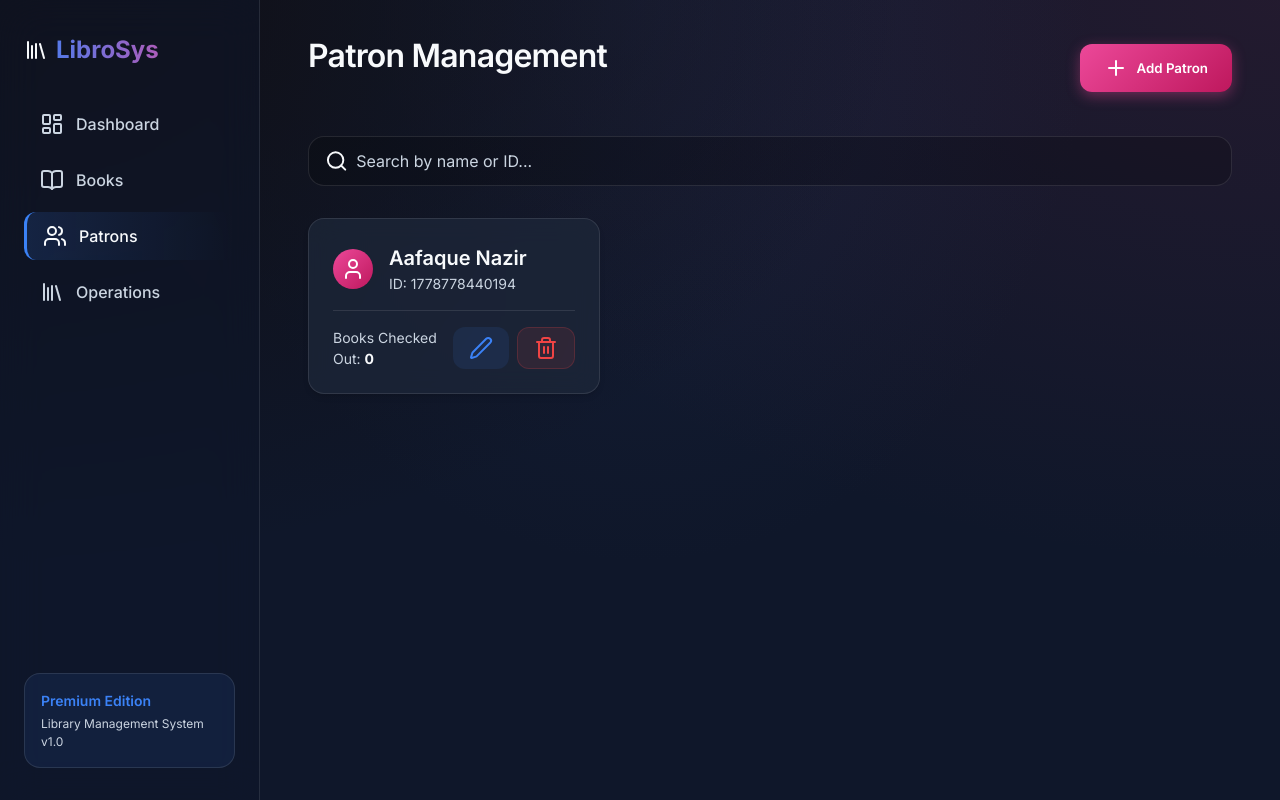
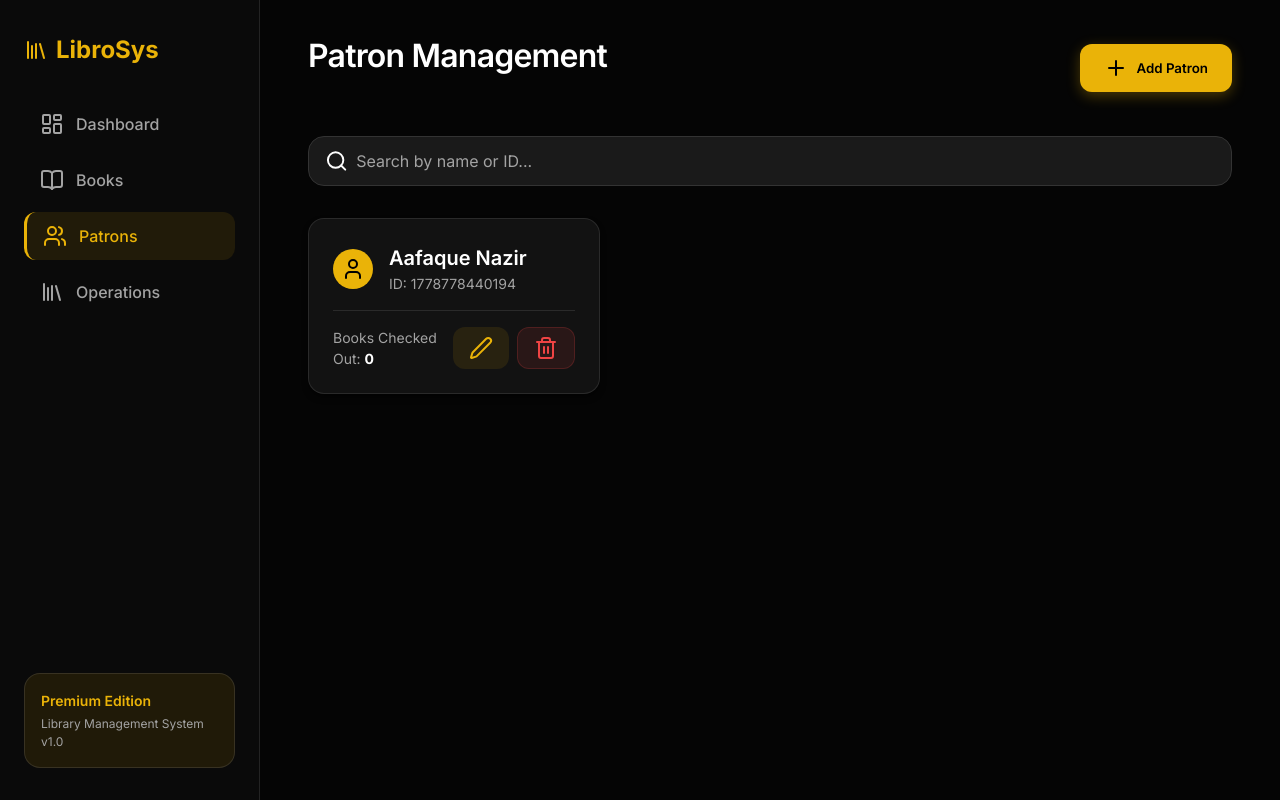
Before and after one commit to Aafaque-Nazir/task-ni8mare, a Next.js app: page /patrons in a window 1280 px wide. Built offline with nearby package versions, Linux system fonts and the light colour scheme.

Commit message:
feat: implement core library management modules including Book and Patron management, sidebar navigation, and global styling.

```diff
--- a/src/app/books/BookManager.tsx
+++ b/src/app/books/BookManager.tsx
@@ -92,7 +92,7 @@ export default function BookManager({ initialBooks }: { initialBooks: Book[] })
               <div style={{ display: 'flex', gap: '0.5rem' }}>
                 <button
                   className="btn btn-sm"
-                  style={{ background: 'rgba(59,130,246,0.1)', color: 'var(--primary-color)' }}
+                  style={{ background: 'rgba(234,179,8,0.1)', color: 'var(--primary-color)' }}
                   onClick={() => openEdit(book)}
                 >
                   <Edit2 className="w-4 h-4" />
--- a/src/app/globals.css
+++ b/src/app/globals.css
@@ -1,16 +1,16 @@
 @import url('https://fonts.googleapis.com/css2?family=Inter:wght@300;400;500;600;700&display=swap');
 
 :root {
-  --bg-color: #0f172a; /* Slate 900 */
-  --text-primary: #f8fafc; /* Slate 50 */
-  --text-secondary: #cbd5e1; /* Slate 300 */
-  --primary-color: #3b82f6; /* Blue 500 */
-  --primary-hover: #2563eb; /* Blue 600 */
-  --secondary-color: #ec4899; /* Pink 500 */
-  --surface-color: rgba(30, 41, 59, 0.7); /* Slate 800 with opacity */
+  --bg-color: #050505; /* Deep Black */
+  --surface-color: #121212; /* Dark Gray for cards */
+  --text-primary: #ffffff; /* White */
+  --text-secondary: #a3a3a3; /* Neutral Gray */
+  --primary-color: #eab308; /* Vibrant Yellow */
+  --primary-hover: #ca8a04; /* Darker Yellow */
+  --secondary-color: #262626; /* Darker Gray */
   --border-color: rgba(255, 255, 255, 0.1);
   --error-color: #ef4444; /* Red 500 */
-  --success-color: #10b981; /* Emerald 500 */
+  --success-color: #eab308; /* Yellow 500 for success to match theme */
 
   --font-family: 'Inter', sans-serif;
 }
@@ -27,10 +27,6 @@ html {
 
 body {
   background-color: var(--bg-color);
-  background-image:
-    radial-gradient(at 0% 0%, hsla(253,16%,7%,1) 0, transparent 50%),
-    radial-gradient(at 50% 0%, hsla(225,39%,30%,0.2) 0, transparent 50%),
-    radial-gradient(at 100% 0%, hsla(339,49%,30%,0.2) 0, transparent 50%);
   color: var(--text-primary);
   font-family: var(--font-family);
   min-height: 100vh;
@@ -54,14 +50,12 @@ input, select, textarea {
   font-family: inherit;
 }
 
-/* Glassmorphism utility */
+/* Glassmorphism utility - adapted for solid dark theme */
 .glass {
   background: var(--surface-color);
-  backdrop-filter: blur(12px);
-  -webkit-backdrop-filter: blur(12px);
   border: 1px solid var(--border-color);
   border-radius: 1rem;
-  box-shadow: 0 4px 6px -1px rgba(0, 0, 0, 0.1), 0 2px 4px -1px rgba(0, 0, 0, 0.06);
+  box-shadow: 0 4px 6px -1px rgba(0, 0, 0, 0.5), 0 2px 4px -1px rgba(0, 0, 0, 0.3);
 }
 
 /* Layout */
@@ -74,8 +68,7 @@ input, select, textarea {
   width: 260px;
   padding: 2rem 1.5rem;
   border-right: 1px solid var(--border-color);
-  background: rgba(15, 23, 42, 0.5);
-  backdrop-filter: blur(20px);
+  background: #0a0a0a;
   display: flex;
   flex-direction: column;
   gap: 2rem;
@@ -87,9 +80,7 @@ input, select, textarea {
 .sidebar h1 {
   font-size: 1.5rem;
   font-weight: 700;
-  background: linear-gradient(to right, var(--primary-color), var(--secondary-color));
-  -webkit-background-clip: text;
-  -webkit-text-fill-color: transparent;
+  color: var(--primary-color);
   display: flex;
   align-items: center;
   gap: 0.5rem;
@@ -118,7 +109,8 @@ input, select, textarea {
 }
 
 .nav-link.active {
-  background: linear-gradient(to right, rgba(59, 130, 246, 0.15), transparent);
+  background: rgba(234, 179, 8, 0.1);
+  color: var(--primary-color);
   border-left: 3px solid var(--primary-color);
 }
 
@@ -158,8 +150,8 @@ p {
 .input-field {
   padding: 0.85rem 1rem;
   border-radius: 0.75rem;
-  background: rgba(15, 23, 42, 0.6);
-  border: 1px solid rgba(255, 255, 255, 0.15);
+  background: #1a1a1a;
+  border: 1px solid #333;
   color: var(--text-primary);
   font-size: 1rem;
   transition: all 0.2s ease;
@@ -168,8 +160,8 @@ p {
 .input-field:focus {
   outline: none;
   border-color: var(--primary-color);
-  background: rgba(15, 23, 42, 0.8);
-  box-shadow: 0 0 0 3px rgba(59, 130, 246, 0.25);
+  background: #262626;
+  box-shadow: 0 0 0 3px rgba(234, 179, 8, 0.2);
 }
 
 /* Fix select options readability */
@@ -193,14 +185,15 @@ select option {
 }
 
 .btn-primary {
-  background: linear-gradient(135deg, var(--primary-color), var(--primary-hover));
-  color: white;
-  box-shadow: 0 4px 14px 0 rgba(59, 130, 246, 0.39);
+  background: var(--primary-color);
+  color: #000;
+  box-shadow: 0 4px 14px 0 rgba(234, 179, 8, 0.3);
 }
 
 .btn-primary:hover {
   transform: translateY(-2px);
-  box-shadow: 0 6px 20px rgba(59, 130, 246, 0.5);
+  background: var(--primary-hover);
+  box-shadow: 0 6px 20px rgba(234, 179, 8, 0.4);
 }
 
 .btn-danger {
@@ -237,8 +230,8 @@ select option {
 
 .card:hover {
   transform: translateY(-4px) scale(1.02);
-  box-shadow: 0 15px 30px -5px rgba(0, 0, 0, 0.4), 0 0 15px rgba(59, 130, 246, 0.15);
-  border-color: rgba(255, 255, 255, 0.3);
+  box-shadow: 0 15px 30px -5px rgba(0, 0, 0, 0.6), 0 0 15px rgba(234, 179, 8, 0.1);
+  border-color: var(--primary-color);
 }
 
 .card-header {
@@ -267,15 +260,15 @@ select option {
 }
 
 .badge.available {
-  background: rgba(16, 185, 129, 0.1);
-  color: var(--success-color);
-  border: 1px solid rgba(16, 185, 129, 0.2);
+  background: rgba(234, 179, 8, 0.1);
+  color: var(--primary-color);
+  border: 1px solid rgba(234, 179, 8, 0.3);
 }
 
 .badge.checked-out {
-  background: rgba(245, 158, 11, 0.1);
-  color: #fbbf24;
-  border: 1px solid rgba(245, 158, 11, 0.2);
+  background: rgba(255, 255, 255, 0.1);
+  color: var(--text-secondary);
+  border: 1px solid rgba(255, 255, 255, 0.2);
 }
 
 /* Stats */
@@ -293,7 +286,7 @@ select option {
   display: flex;
   align-items: center;
   justify-content: center;
-  background: rgba(59, 130, 246, 0.1);
+  background: rgba(234, 179, 8, 0.1);
   color: var(--primary-color);
 }
 
@@ -314,8 +307,8 @@ select option {
   display: flex;
   align-items: center;
   gap: 0.5rem;
-  background: rgba(0, 0, 0, 0.2);
-  border: 1px solid var(--border-color);
+  background: #1a1a1a;
+  border: 1px solid #333;
   padding: 0.75rem 1rem;
   border-radius: 1rem;
   margin-bottom: 2rem;
--- a/src/app/operations/OperationsClient.tsx
+++ b/src/app/operations/OperationsClient.tsx
@@ -54,7 +54,7 @@ export default function OperationsClient({
         <div className="glass card">
           <div className="card-header" style={{ marginBottom: '1.5rem', borderBottom: '1px solid var(--border-color)', paddingBottom: '1rem' }}>
             <h3 className="card-title" style={{ display: 'flex', alignItems: 'center', gap: '0.5rem' }}>
-              <BookOpen className="w-6 h-6 text-blue-500" />
+              <BookOpen className="w-6 h-6" style={{ color: 'var(--primary-color)' }} />
               Checkout Book
             </h3>
           </div>
@@ -109,7 +109,7 @@ export default function OperationsClient({
         <div className="glass card">
           <div className="card-header" style={{ marginBottom: '1.5rem', borderBottom: '1px solid var(--border-color)', paddingBottom: '1rem' }}>
             <h3 className="card-title" style={{ display: 'flex', alignItems: 'center', gap: '0.5rem' }}>
-              <RefreshCw className="w-6 h-6 text-green-500" />
+              <RefreshCw className="w-6 h-6" style={{ color: 'var(--text-primary)' }} />
               Return Book
             </h3>
           </div>
@@ -137,7 +137,7 @@ export default function OperationsClient({
               </p>
             )}
 
-            <button type="submit" className="btn btn-primary" style={{ width: '100%', marginTop: '1rem', background: 'linear-gradient(135deg, #10b981, #047857)', boxShadow: '0 4px 14px 0 rgba(16, 185, 129, 0.39)' }} disabled={checkedOutBooks.length === 0}>
+            <button type="submit" className="btn btn-primary" style={{ width: '100%', marginTop: '1rem' }} disabled={checkedOutBooks.length === 0}>
               <RefreshCw className="w-5 h-5" /> Return Book
             </button>
 
--- a/src/app/patrons/PatronManager.tsx
+++ b/src/app/patrons/PatronManager.tsx
@@ -55,7 +55,7 @@ export default function PatronManager({ initialPatrons }: { initialPatrons: Patr
       <div>
         <div className="header-flex">
           <h2>Patron Management</h2>
-        <button className="btn btn-primary" onClick={openAdd} style={{ background: 'linear-gradient(135deg, var(--secondary-color), #be185d)', boxShadow: '0 4px 14px 0 rgba(236, 72, 153, 0.39)' }}>
+        <button className="btn btn-primary" onClick={openAdd}>
           <Plus className="w-5 h-5" /> Add Patron
         </button>
       </div>
@@ -75,7 +75,7 @@ export default function PatronManager({ initialPatrons }: { initialPatrons: Patr
           <div key={patron.id} className="glass card">
             <div className="card-header" style={{ alignItems: 'center' }}>
               <div style={{ display: 'flex', alignItems: 'center', gap: '1rem' }}>
-                <div style={{ width: '40px', height: '40px', borderRadius: '50%', background: 'linear-gradient(135deg, var(--secondary-color), #be185d)', display: 'flex', alignItems: 'center', justifyContent: 'center', color: 'white' }}>
+                <div style={{ width: '40px', height: '40px', borderRadius: '50%', background: 'var(--primary-color)', display: 'flex', alignItems: 'center', justifyContent: 'center', color: '#000' }}>
                   <User className="w-5 h-5" />
                 </div>
                 <div>
@@ -92,7 +92,7 @@ export default function PatronManager({ initialPatrons }: { initialPatrons: Patr
               <div style={{ display: 'flex', gap: '0.5rem' }}>
                 <button
                   className="btn btn-sm"
-                  style={{ background: 'rgba(59,130,246,0.1)', color: 'var(--primary-color)' }}
+                  style={{ background: 'rgba(234,179,8,0.1)', color: 'var(--primary-color)' }}
                   onClick={() => openEdit(patron)}
                 >
                   <Edit2 className="w-4 h-4" />
@@ -139,7 +139,7 @@ export default function PatronManager({ initialPatrons }: { initialPatrons: Patr
                 <button type="button" className="btn" style={{ flex: 1, background: 'rgba(255,255,255,0.1)' }} onClick={() => setIsModalOpen(false)}>
                   Cancel
                 </button>
-                <button type="submit" className="btn btn-primary" style={{ flex: 1, background: 'linear-gradient(135deg, var(--secondary-color), #be185d)' }}>
+                <button type="submit" className="btn btn-primary" style={{ flex: 1 }}>
                   {editingId ? 'Update' : 'Save'}
                 </button>
               </div>
--- a/src/components/Sidebar.tsx
+++ b/src/components/Sidebar.tsx
@@ -20,7 +20,7 @@ export default function Sidebar() {
     <aside className="sidebar">
       <div className="sidebar-header">
         <h1>
-          <Library className="w-8 h-8 text-blue-500" />
+          <Library className="w-8 h-8" style={{ color: 'var(--primary-color)' }} />
           LibroSys
         </h1>
         <button
@@ -50,7 +50,7 @@ export default function Sidebar() {
         })}
       </nav>
 
-      <div className="premium-badge" style={{ marginTop: 'auto', padding: '1rem', background: 'rgba(59, 130, 246, 0.1)', borderRadius: '1rem', border: '1px solid var(--border-color)' }}>
+      <div className="premium-badge" style={{ marginTop: 'auto', padding: '1rem', background: 'rgba(234, 179, 8, 0.1)', borderRadius: '1rem', border: '1px solid var(--border-color)' }}>
         <p style={{ fontSize: '0.875rem', fontWeight: 600, color: 'var(--primary-color)', marginBottom: '0.25rem' }}>Premium Edition</p>
         <p style={{ fontSize: '0.75rem', color: 'var(--text-secondary)' }}>Library Management System v1.0</p>
       </div>
```
Also changed, not shown: src/app/page.tsx (+6 -5 lines).
